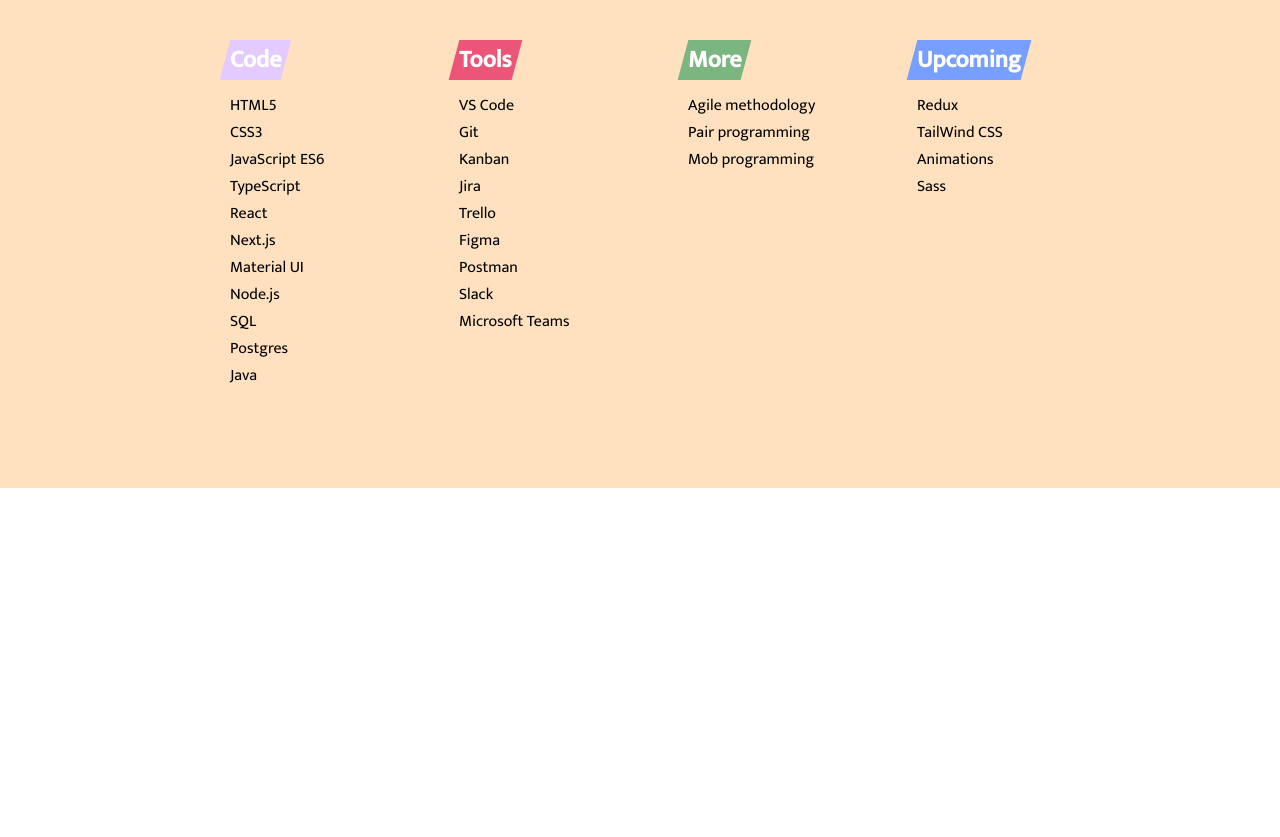
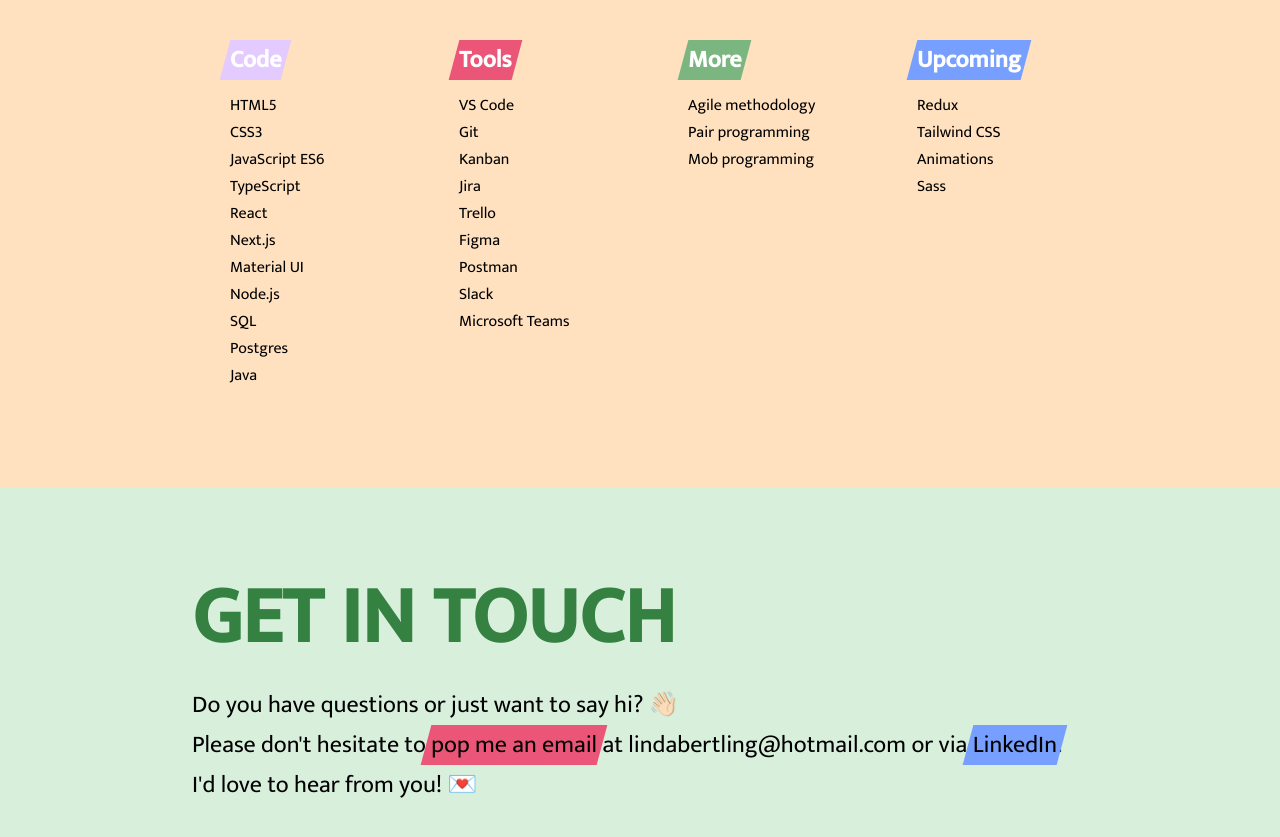
Before and after one commit to lindabertling/lindas-portfolio, a Next.js app: page / in a window 1280 px wide. Shown: the part 1672-2509 px from the top of the page. Before the commit the page ends 2160 px from the top, so only its background shows below. Built offline with nearby package versions, Linux system fonts and the light colour scheme; a web font is replaced by a local one.

Commit message:
added contact section

```diff
--- a/src/app/globals.css
+++ b/src/app/globals.css
@@ -30,7 +30,7 @@
 }
 
 h2 {
-  font-size: 28px;
+  font-size: 48px;
 }
 
 h3 {
--- a/src/app/page.jsx
+++ b/src/app/page.jsx
@@ -5,6 +5,7 @@
 import HeroSection from "@/components/HeroSection";
 import SkillsSection from "@/components/SkillsSection";
 import Navbar from "@/components/Navbar";
+import ContactSection from "@/components/ContactSection";
 
 export default function Home() {
   return (
@@ -13,6 +14,7 @@
       <HeroSection />
       <TechOverviewSection />
       <SkillsSection />
+      <ContactSection />
     </main>
   );
 }
--- /dev/null
+++ b/src/components/ContactSection.jsx
@@ -0,0 +1,27 @@
+import React from "react";
+import classes from "./contactSection.module.css";
+
+const ContactSection = () => {
+  return (
+    <section className={classes.contactSectionWrapper} id="contact">
+      <div>
+        <h3>Get In Touch</h3>
+        <p>
+          Do you have questions or just want to say hi? 👋🏻
+          <br />
+          Please don't hesitate to{" "}
+          <span>
+            <a href="mailto:lindabertling@hotmail.com">pop me an email</a>
+          </span>{" "}
+          at lindabertling@hotmail.com or via{" "}
+          <span>
+            <a href="https://www.linkedin.com/in/linda-bertling/">LinkedIn</a>
+          </span>
+          . I'd love to hear from you! 💌
+        </p>
+      </div>
+    </section>
+  );
+};
+
+export default ContactSection;
--- a/src/components/SkillsSection.jsx
+++ b/src/components/SkillsSection.jsx
@@ -48,7 +48,7 @@
     "Pair programming",
     "Mob programming",
   ];
-  const upcomingBullets = ["Redux", "TailWind CSS", "Animations", "Sass"];
+  const upcomingBullets = ["Redux", "Tailwind CSS", "Animations", "Sass"];
 
   return (
     <section className={classes.skillsSectionWrapper} id="skills">
--- /dev/null
+++ b/src/components/contactSection.module.css
@@ -0,0 +1,37 @@
+.contactSectionWrapper {
+  width: 100vw;
+  /* height: 90vh; */
+  background-color: #d8efdc;
+  padding: 15vw;
+  padding-top: 64px;
+}
+
+.contactSectionWrapper h3 {
+  color: #358142;
+  text-transform: uppercase;
+}
+
+.contactSectionWrapper p {
+  font-size: 24px;
+}
+
+.contactSectionWrapper span {
+  position: relative;
+  z-index: 1;
+}
+
+.contactSectionWrapper span::before {
+  content: "";
+  position: absolute;
+  top: 0;
+  bottom: 0;
+  left: -5px;
+  right: -5px;
+  transform: skew(-15deg);
+  z-index: -1;
+  background-color: #eb5577;
+}
+
+.contactSectionWrapper span:nth-child(3)::before {
+  background-color: #769fff;
+}
--- a/src/components/heroSection.module.css
+++ b/src/components/heroSection.module.css
@@ -37,7 +37,6 @@
 
 .introduction h2 {
   color: #fff;
-  font-size: 48px;
   margin-bottom: 8px;
 }
 
```
